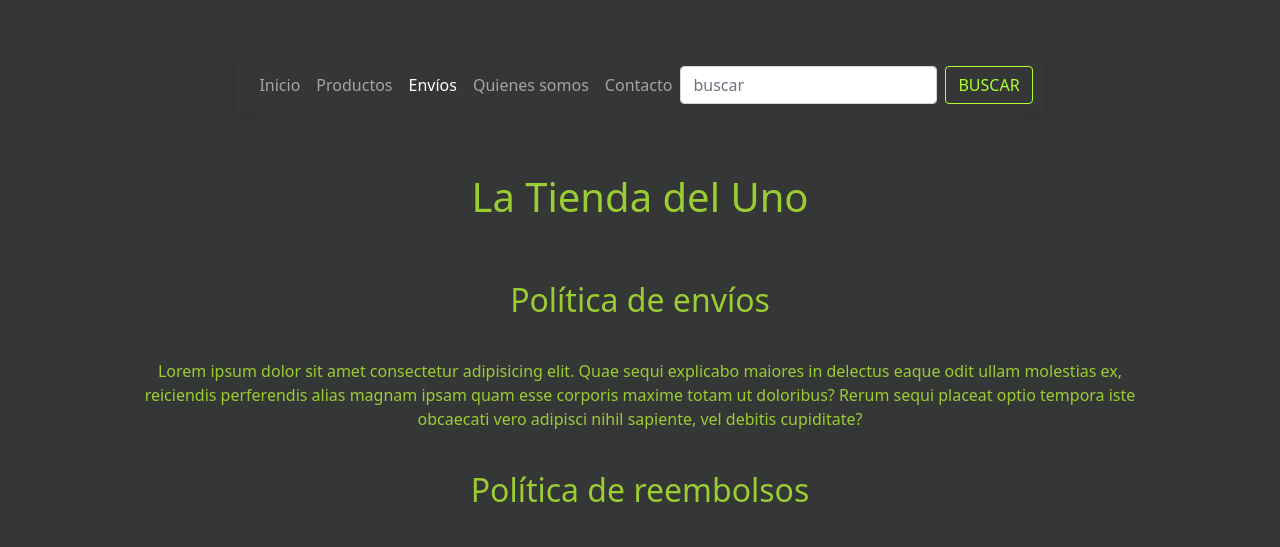
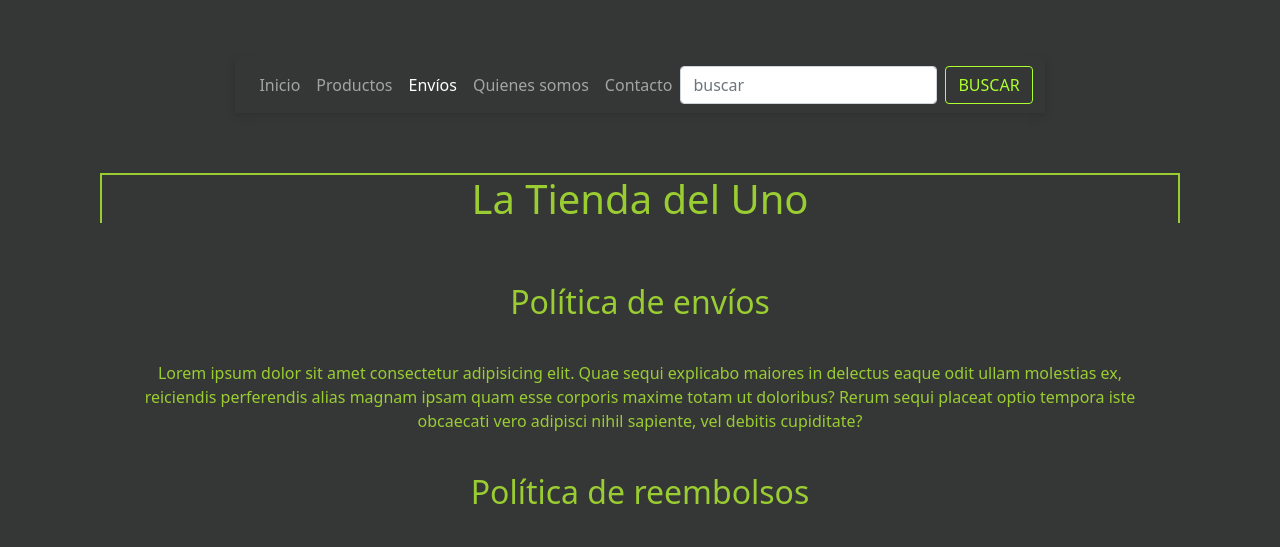
Before and after one commit to davidfg7/latiendadeluno, a website: page paginas/envios.html in a window 1280 px wide. Shown: the part 243-790 px from the top of the page. Drawn offline with nearby package versions, Linux system fonts and the light colour scheme; a web font is replaced by a local one.

Commit message:
correcciones menores css

```diff
--- a/scss/componentes/_main.scss
+++ b/scss/componentes/_main.scss
@@ -12,6 +12,9 @@ main {
 
     .animate__bounce {
         margin-bottom: 60px;
+        border-top: 2px solid;
+        border-right: 2px solid;
+        border-left: 2px solid;
     }
 
     h3 {
```
Also changed, not shown: index.html (+1 -1 lines), paginas/productos.html (+1 -1 lines), css/style.css, 1 other file.
